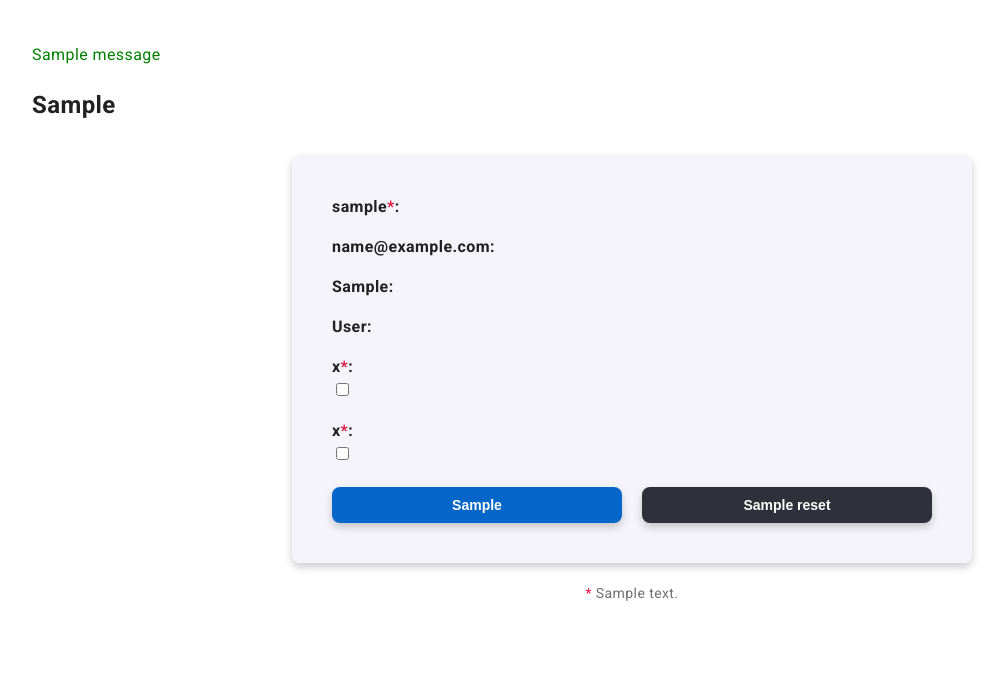
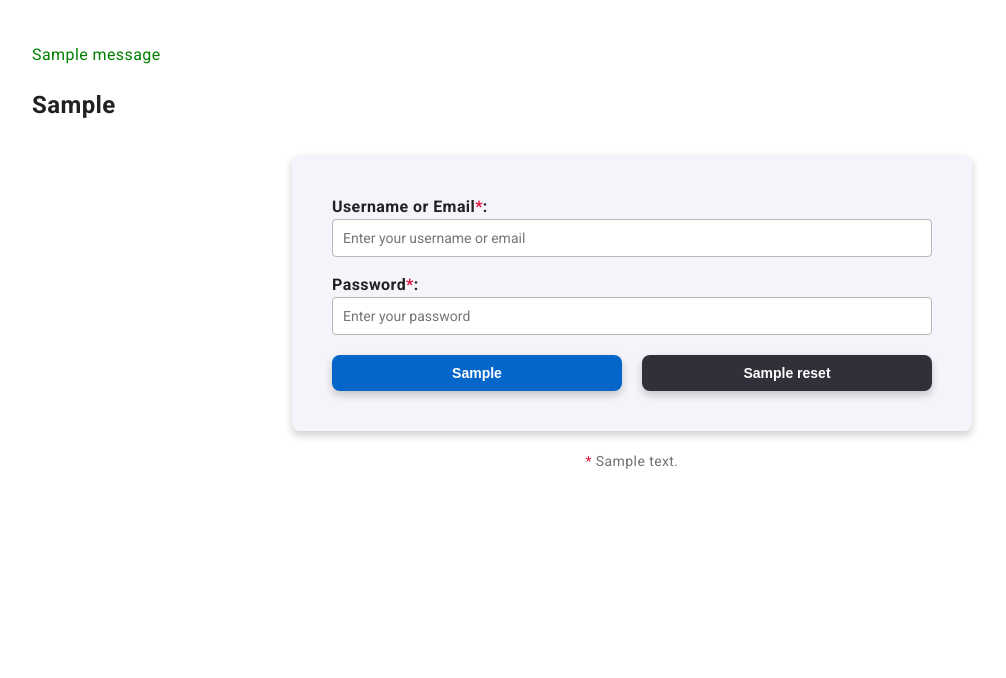
Before and after one commit to alex-nuclearboy/nexus-suite-app, a Django app: template users/templates/users/signup.html in a window 1280 px wide. Shown: the part 136-814 px from the top of the page, without its empty margins (8-1014 px from the left). After the commit the page ends 605 px from the top, so only its background shows below. Run offline with Django 5.2, Linux system fonts and the light colour scheme; tables that the repository leaves empty hold one stand-in row (values such as "Sample post"); the template is opened without the code that fills it: values that come from a table or form of the project are taken from there, most other values are stand-ins (such as "Sample title", 1, 10 or a date in 2020); one stand-in notice (Sample message) is shown; parts of the project's set-up code (start-up, migrations or seed data) failed here and were passed over.

Commit message:
Update the template

```diff
--- a/users/templates/users/signup.html
+++ b/users/templates/users/signup.html
@@ -16,81 +16,46 @@
     {% if messages %}
     <div class="messages">
         {% for message in messages %}
-        {% if message.tags == 'success' %}
-        <div class="alert-success">{{ message }}</div>
-        {% elif message.tags == 'error' %}
-        <div class="alert-error">{{ message }}</div>
-        {% endif %}
+        <div class="alert-{{ message.tags }}">{{ message }}</div>
         {% endfor %}
     </div>
     {% endif %}
 
-    <div>
-        <h1>{{ translations.sign_up }}</h1>
-    </div>
+    <h1>{{ translations.sign_up }}</h1>
 
     <form method="POST" action="{% url 'users:signup' %}">
         {% csrf_token %}
 
-        <div class="form-field">
-            <label for="id_username">{{ translations.username }}<span class="asterisk">*</span>:</label>
-            {{ form.username }}
-            {% if form.username.errors %}
-            <ul class="errorlist">
-                {% for error in form.username.errors %}
-                <li">{{ error }}</li>
-                    {% endfor %}
-            </ul>
-            {% endif %}
+        <div class="form-fields">
+            {% for field in form %}
+                <!-- <div class="form-field"> -->
+                    <div class="form-field">
+
+                    <label for="{{ field.id_for_label }}">{{ field.label|safe }}</label>
+                    {{ field }}
+
+                    {% if field.name == 'password1' %}
+                        <!-- Checkbox for showing password1 -->
+                        <label>
+                            <input type="checkbox" class="toggle-password" data-target="{{ field.id_for_label }}">
+                            <span class="checkbox-label">{{ translations.show_password }}</span>
+                        </label>
+                    {% endif %}
+
+                    {% if field.name == 'password2' %}
+                        <!-- Checkbox for showing password2 -->
+                        <label>
+                            <input type="checkbox" class="toggle-password" data-target="{{ field.id_for_label }}">
+                            <span class="checkbox-label">{{ translations.show_password }}</span>
+                        </label>
+                    {% endif %}
+
+                    {% if field.errors %}
+                        <div class="error">{{ field.errors }}</div>
+                    {% endif %}
+                </div>
+            {% endfor %}
         </div>
-
-        <div class="form-field">
-            <label for="id_email">{{ translations.email }}:</label>
-            {{ form.email }}
-            {% if form.email.errors %}
-            <ul class="errorlist">
-                {% for error in form.email.errors %}
-                <li>{{ error }}</li>
-                {% endfor %}
-            </ul>
-            {% endif %}
-        </div>
-
-        <div class="form-field">
-            <label for="id_first_name">{{ translations.first_name }}:</label>
-            {{ form.first_name }}
-        </div>
-
-        <div class="form-field">
-            <label for="id_last_name">{{ translations.last_name }}:</label>
-            {{ form.last_name }}
-        </div>
-
-        <div class="form-field">
-            <label for="id_password1">{{ translations.password }}<span class="asterisk">*</span>:</label>
-            {{ form.password1 }}
-            <label>
-                <input type="checkbox" class="toggle-password" data-target="password1">
-                <span class="checkbox-label">{{ translations.show_password }}</span>
-            </label>
-        </div>
-
-        <div class="form-field">
-            <label for="id_password2">{{ translations.password_conf }}<span class="asterisk">*</span>:</label>
-            {{ form.password2 }}
-            <label>
-                <input type="checkbox" class="toggle-password" data-target="password2">
-                <span class="checkbox-label">{{ translations.show_password }}</span>
-            </label>
-            {% if form.password2.errors %}
-            <ul class="errorlist">
-                {% for error in form.password2.errors %}
-                <li>{{ error }}</li>
-                {% endfor %}
-            </ul>
-            {% endif %}
-        </div>
-
 
         <div class="grid button-group">
             <button type="submit">{{ translations.sign_up }}</button>
```
